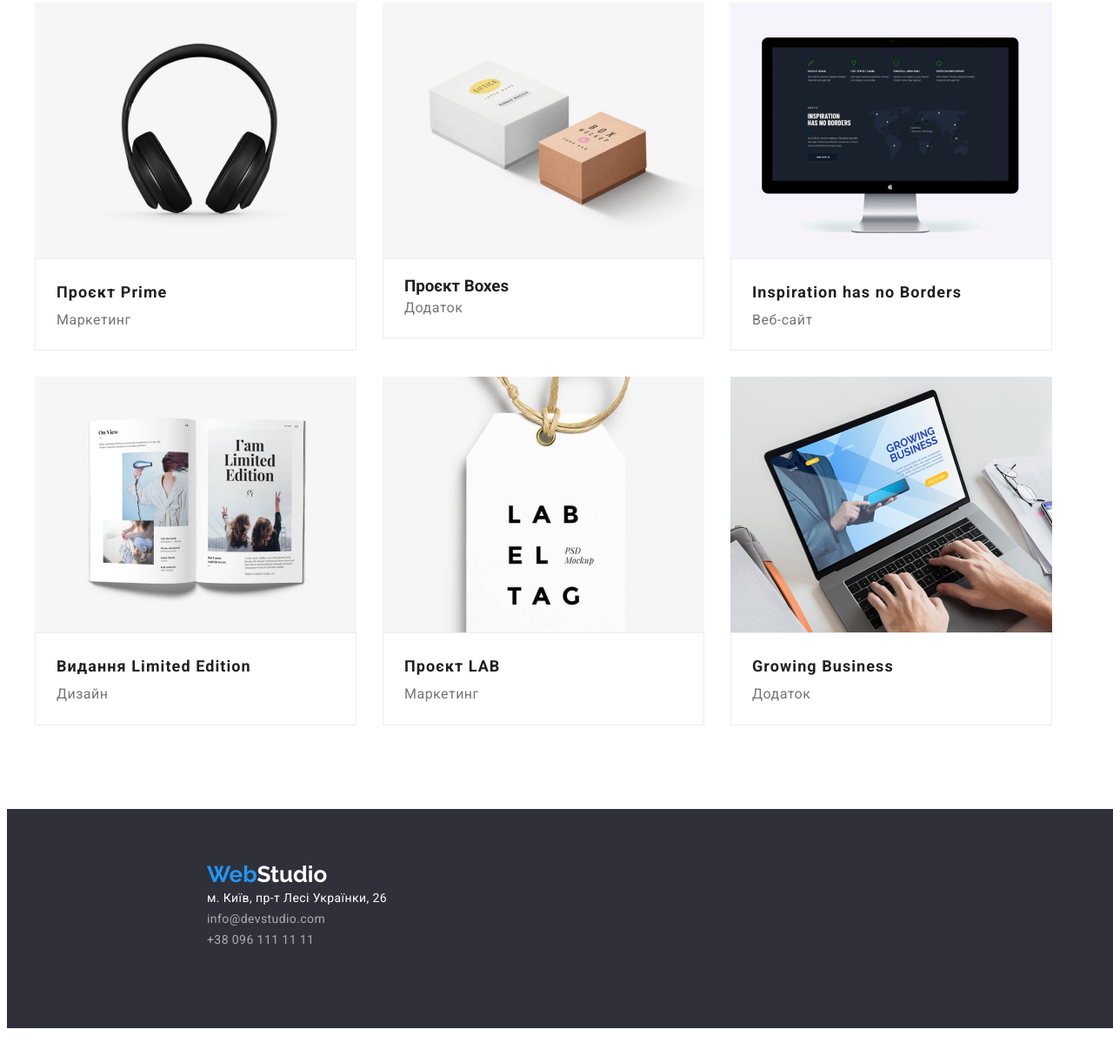
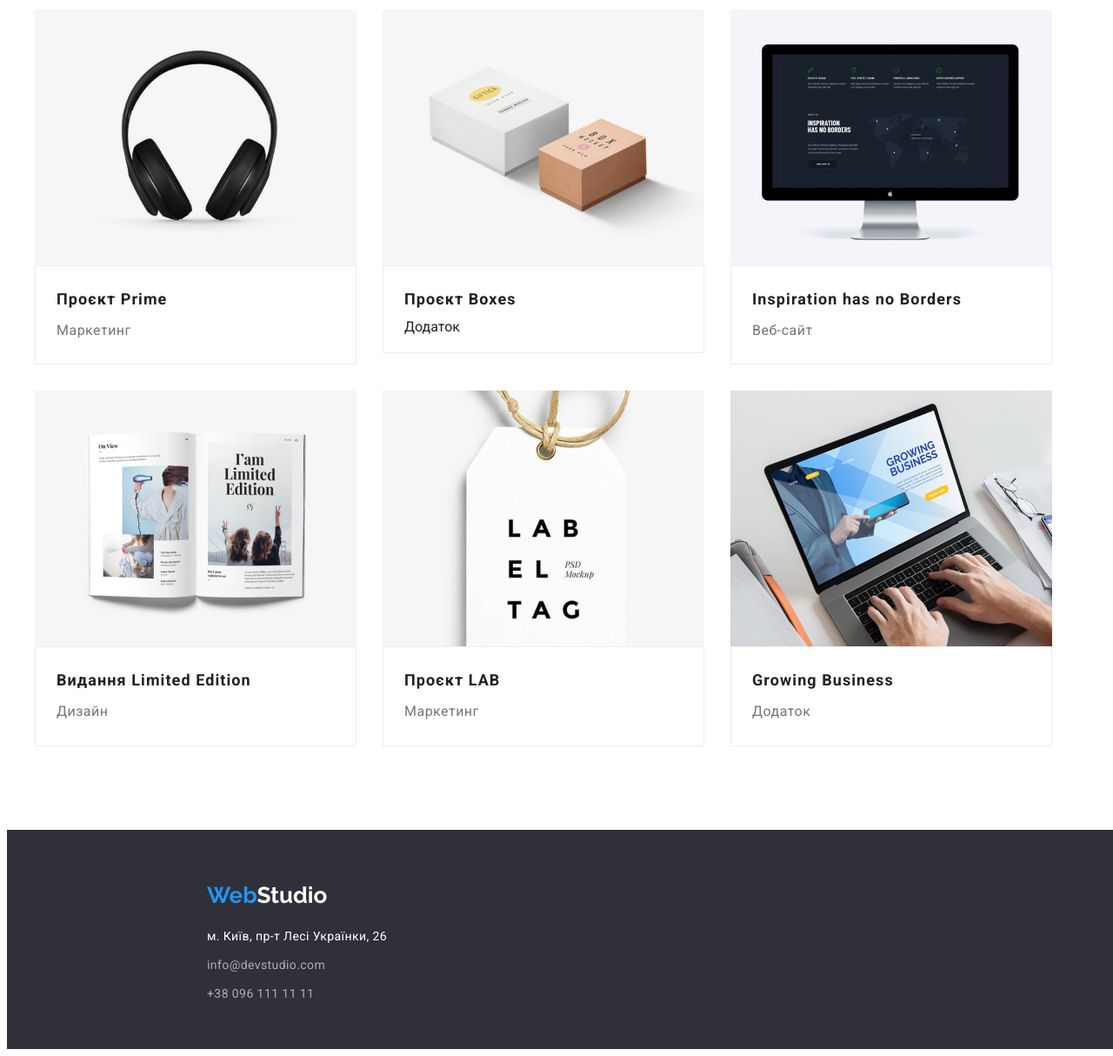
Before and after one commit to IvanKrykunov/goit-markup-hw-03, a plain HTML site: page portfolio.html in a window 1280 px wide. Shown: the part 699-1913 px from the top of the page at 87% size. Before the commit the page ends 1889 px from the top, so only its background shows below. Drawn offline with Linux system fonts and the light colour scheme.

Commit message:
dz3 add footer

```diff
--- a/css/styles.css
+++ b/css/styles.css
@@ -243,10 +243,17 @@ body {
 
   background: var(--hero-backgound);
 }
+.address-futer {
+  margin-top: 20px;
+}
 .address {
   font-style: inherit;
 }
+.contacts-link:not(:last-child) {
+  margin-bottom: 9px;
+}
 .address-k {
+  padding-bottom: 9px;
   font-weight: 400;
   font-size: 14px;
   line-height: 1.7;
@@ -346,6 +353,7 @@ body {
 }
 
 .title {
+  padding-bottom: 4px;
   font-weight: 700;
   font-size: 18px;
   line-height: 2;
@@ -355,6 +363,7 @@ body {
 }
 
 .paragraph {
+  padding-bottom: 4px;
   font-weight: 400;
   font-size: 16px;
   line-height: 1.8;
--- a/portfolio.html
+++ b/portfolio.html
@@ -33,6 +33,7 @@
         </ul>
       </div>
     </header>
+    <!---кнопки портфоліо-->
     <main class="section-main">
       <div class="container-portfolio container">
         <ul class="ul-none btn-portfolio">
@@ -78,8 +79,8 @@
           <li class="portfolio-li">
             <img src="./images/portfolio/img(4).jpg" width="370" alt="" />
             <div class="content-photo">
-              <h3 lass="title">Проєкт Boxes</h3>
-              <p class="paragraph">Додаток</p>
+              <h3 class="title">Проєкт Boxes</h3>
+              <p class="aragraph">Додаток</p>
             </div>
           </li>
           <li class="portfolio-li">
@@ -116,11 +117,11 @@
     <!---Футер-->
 
     <footer class="footer container">
-      <div class="container-footer">
+      <div class="container-footer ">
       <a class="logo" href="./index.html"><span class="logo-web">Web</span>Studio</a>
       <address class="address">
-        <ul class="ul-none">
-          <li>
+        <ul class="ul-none address-futer">
+          <li class="contacts-link">
             <a
               href="https://goo.gl/maps/BcVrPr2ajhjNkVCZA"
               target="_blank"
@@ -130,10 +131,10 @@
               м. Київ, пр-т Лесі Українки, 26</a
             >
           </li>
-          <li>
+          <li class="contacts-link">
             <a href="mailto:info@devstudio.com" class="mail">info@devstudio.com</a>
           </li>
-          <li>
+          <li class="contacts-link">
             <a href="tel:+380961111111" class="tel">+38 096 111 11 11 </a>
           </li>
         </ul>
```
Also changed, not shown: index.html (+7 -5 lines).
